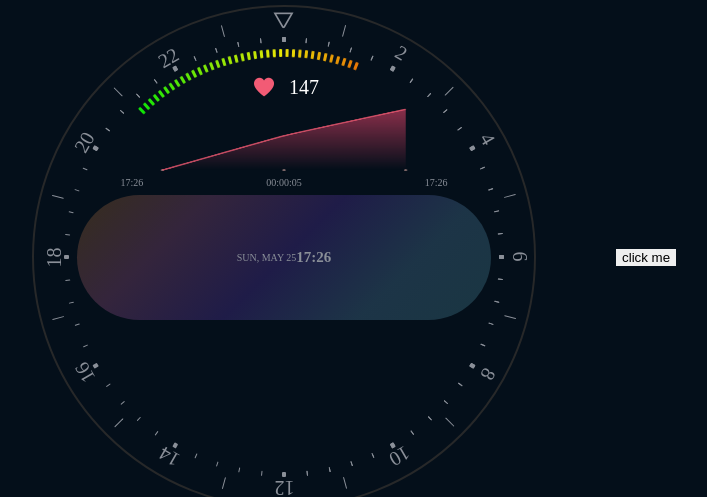
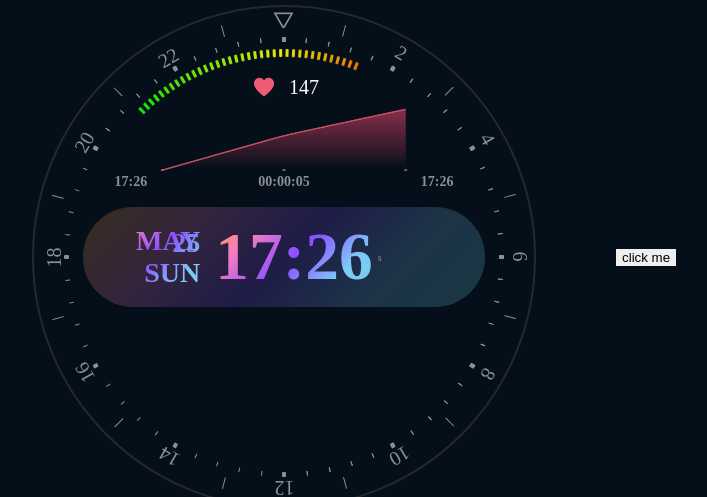
Before and after one commit to huynhthuoc/Fordev, a React (Create React App) app: page / in a window 1280 px wide. Shown: the part 143-640 px from the top of the page, without its empty margins (32-739 px from the left). Built offline with nearby package versions, Linux system fonts and the light colour scheme.

Commit message:
update file MainDisplayWatch

```diff
--- a/src/GlobalStyles/_reset.scss
+++ b/src/GlobalStyles/_reset.scss
@@ -1,5 +1,7 @@
 @import url('https://cdn-uicons.flaticon.com/3.0.0/uicons-regular-straight/css/uicons-regular-straight.css');
-
+* {
+  user-select: none;
+}
 html {
   font-size: 62.5%;
   scroll-behavior: smooth;
--- a/src/Pages/Home/WatchBanner/components/MainDisplayWatch.jsx
+++ b/src/Pages/Home/WatchBanner/components/MainDisplayWatch.jsx
@@ -4,21 +4,21 @@ import '../styles/MainDisplayWatch.scss';
 
 //opstion  date
 const DATE_FORMAT_OPTIONS = {
+  day: '2-digit',
   month: 'short',
-  day: '2-digit',
   weekday: 'short',
 };
 const TIME_FORMAT_OPTIONS = { hour: '2-digit', minute: '2-digit' };
 const MainDisplayWatch = () => {
   const [dates, setDates] = useState({
-    date: getDate(DATE_FORMAT_OPTIONS).toUpperCase(),
+    date: getDate(DATE_FORMAT_OPTIONS).toUpperCase().split(','),
     time: getDate(TIME_FORMAT_OPTIONS),
   });
 
   useEffect(() => {
     const intervalId = setInterval(() => {
       setDates({
-        date: getDate(DATE_FORMAT_OPTIONS).toUpperCase(),
+        date: getDate(DATE_FORMAT_OPTIONS).toUpperCase().split(','),
         time: getDate(TIME_FORMAT_OPTIONS),
       });
     }, 1000);
@@ -29,11 +29,14 @@ const MainDisplayWatch = () => {
   }, []);
   return (
     <div className="health-mainDisplayWatch">
-      <div className="mainDisplayWatch-date">{dates.date}</div>
+      <div className="mainDisplayWatch-date">
+        <p>{dates.date[1]}</p>
+        <p>{dates.date[0]}</p>
+      </div>
       <div className="mainDisplayWatch-time">
         <h2>{dates.time}</h2>
       </div>
-      <div className="mainDisplayWatch-circle"></div>
+      <div className="mainDisplayWatch-circle">s</div>
     </div>
   );
 };
--- a/src/Pages/Home/WatchBanner/styles/Health.scss
+++ b/src/Pages/Home/WatchBanner/styles/Health.scss
@@ -6,4 +6,5 @@
   width: 90%;
   height: 75%;
   border-radius: 50%;
+  align-items: center;
 }
--- a/src/Pages/Home/WatchBanner/styles/HealthTimer.scss
+++ b/src/Pages/Home/WatchBanner/styles/HealthTimer.scss
@@ -7,5 +7,7 @@
   p {
     color: $color-text;
     margin: 0 auto;
+    font-weight: $font-weight-big;
+    font-size: 1.4rem;
   }
 }
--- a/src/Pages/Home/WatchBanner/styles/MainDisplayWatch.scss
+++ b/src/Pages/Home/WatchBanner/styles/MainDisplayWatch.scss
@@ -11,8 +11,8 @@
 //   );
 .health-mainDisplayWatch {
   @include flexCenter(true);
-  height: 100%;
-  width: 92%;
+  height: 10rem;
+  width: 85%;
   border-radius: 20rem;
   background: linear-gradient(
     135deg,
@@ -23,4 +23,45 @@
     rgba(112, 211, 228, 0.2)
   );
   margin: 0 auto;
+  gap: 0.5rem;
+  padding: 0 1rem;
+  .mainDisplayWatch-date {
+    text-align: end;
+    font-size: 2.8rem;
+    line-height: 0.2rem;
+    font-weight: $font-weight-big;
+    flex: 1;
+    padding: 0rem 1rem;
+    background: linear-gradient(
+      135deg,
+      #ffa629,
+      #f47cc3,
+      #8a4fff,
+      #7ec9f9,
+      #70d3e4
+    );
+    -webkit-background-clip: text;
+    -webkit-text-fill-color: transparent;
+  }
+  .mainDisplayWatch-time {
+    height: 10rem;
+    font-size: 4.5rem;
+    flex: 1;
+    margin: 0 auto;
+    @include flexCenter(true);
+    background: linear-gradient(
+      135deg,
+      #ffa629,
+      #f47cc3,
+      #8a4fff,
+      #7ec9f9,
+      #70d3e4
+    );
+    -webkit-background-clip: text;
+    -webkit-text-fill-color: transparent;
+    transition: all linear 1.2s;
+  }
+  .mainDisplayWatch-circle {
+    flex: 1;
+  }
 }
```
